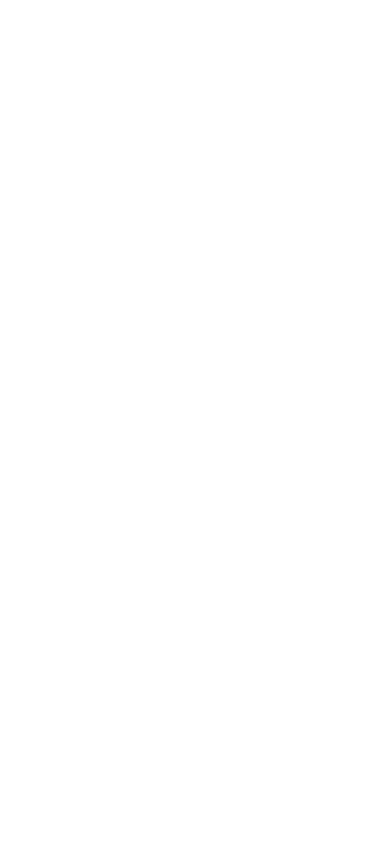
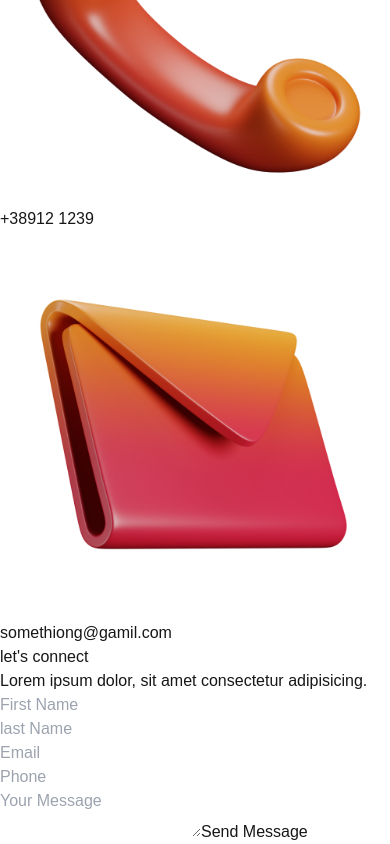
Before and after one commit to ggpio18/REACT-Modern_portfoliov4-Framer, a Next.js app: page / in a window 390 px wide. Shown: the part 5042-5886 px from the top of the page. Before the commit the page ends 4859 px from the top, so only its background shows below. Built offline with nearby package versions, Linux system fonts and the light colour scheme.

Commit message:
+[conatct_sect]

```diff
--- a/src/app/page.tsx
+++ b/src/app/page.tsx
@@ -1,4 +1,5 @@
 import About from "@/components/About";
+import Contact from "@/components/Contact";
 import Hero from "@/components/Hero";
 import Navbar from "@/components/Navbar";
 import Portfolio from "@/components/Portfolio";
@@ -14,6 +15,7 @@
     <About/>
     <Portfolio/>
     <Skills/>
+    <Contact/>
     </>
   );
 }
--- /dev/null
+++ b/src/components/Contact.tsx
@@ -0,0 +1,46 @@
+import React from 'react'
+import Image from 'next/image';
+import phone from '../assets/phone.png';
+import mail from '../assets/mail.png';
+
+const Contact = () => {
+  return (
+    <div className='max-w-[1000px] mx-auto flex flex-col lg:flex-row text-white/70 p-8 rounded-lg
+    space-y-8 lg:space-y-0 lg:space-x-8' id='contact'>
+
+        <div className='flex justify-center items-center'>
+            <ul className='space-y-4'>
+                <li className='flex items-center'>
+                    <Image src={phone} alt='phone' className='h-[110px] w-auto mr-6'/>
+                    <p className='text-xl'>+38912 1239</p>
+                </li>
+                <li className='flex items-center'>
+                    <Image src={mail} alt='mail' className='h-[110px] w-auto mr-6'/>
+                    <p className='text-xl'>somethiong@gamil.com</p>
+                </li>
+            </ul>
+        </div>
+
+        <div className='bg-white/10 p-6 rounded-xl max-w-[550px]'>
+            <h2 className='text-5xl font-bold text-orange-400 mb-4'>let's connect</h2>
+            <p className='text-white/70 mb-6'>Lorem ipsum dolor, sit amet consectetur adipisicing.</p>
+            {/* connect to getForm.io */}
+            <form className='space-y-4' action="getform" method='post'>
+                <div className='grid md:grid-cols-2 gap-4'>
+                    <input type='text' name='name' className='bg-black/70 rounded-xl p-3 focus: outline-none focus:ring-2 focus:ring-orange-400' placeholder='First Name' />
+                    <input type='text' name='name' className='bg-black/70 rounded-xl p-3 focus: outline-none focus:ring-2 focus:ring-orange-400' placeholder='last Name' />
+                    <input type='email' name='email' className='bg-black/70 rounded-xl p-3 focus: outline-none focus:ring-2 focus:ring-orange-400' placeholder='Email' />
+                    <input type='phone' name='phone' className='bg-black/70 rounded-xl p-3 focus: outline-none focus:ring-2 focus:ring-orange-400' placeholder='Phone' />
+                </div>
+
+                <textarea className='bg-black/70 w-full rounded-xl p-3 focus: outline-none focus:ring-2 focus:ring-orange-400' placeholder='Your Message'/>
+                <button className='bg-orange-700 hover:bg-orange-500 text-white px-6 py-2 w-full font-semibold text-xl rounded-xl'>Send Message</button>
+
+            </form>
+        </div>
+
+    </div>
+  )
+}
+
+export default Contact
```
